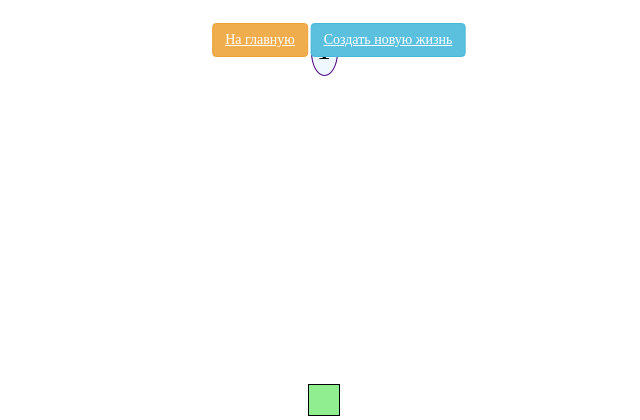
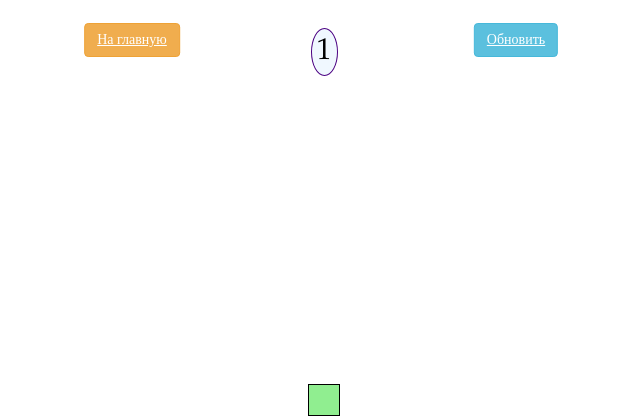
Before and after one commit to EvgChu/stepik_flask_life, a Flask app: template templates/live.html in a window 1280 px wide. Shown: the top 420 px of the page, without its empty margins (316-956 px from the left). Run offline with Flask 2, Linux system fonts and the light colour scheme; the template is opened without the code that fills it: most values are stand-ins (such as "Sample title", 1, 10 or a date in 2020).

Commit message:
fixed counter, added description

```diff
--- a/static/style.css
+++ b/static/style.css
@@ -37,12 +37,12 @@ a, table {
 
 .home {
     top: 5%;
-    left: 45%;
+    left: 35%;
 }
 
 .refresh {
     top: 5%;
-    left: 55%;
+    left: 65%;
 }
 
 .counter {
--- a/templates/live.html
+++ b/templates/live.html
@@ -2,7 +2,7 @@
 {% block app_content %}
     <a class="btn btn-warning home" href="{{ url_for('index') }}"> На главную </a>
     <div class="counter"> {{live.count}}</div>
-    <a class="btn btn-info refresh" href=""> Создать новую жизнь </a>
+    <a class="btn btn-info refresh" href=""> Обновить </a>
 
       <table class="world">
         {% for i in range(live.world|length) %}
```
Also changed, not shown: requirements.txt (added, +8 -0 lines), readme.md (added), 1 other file.
